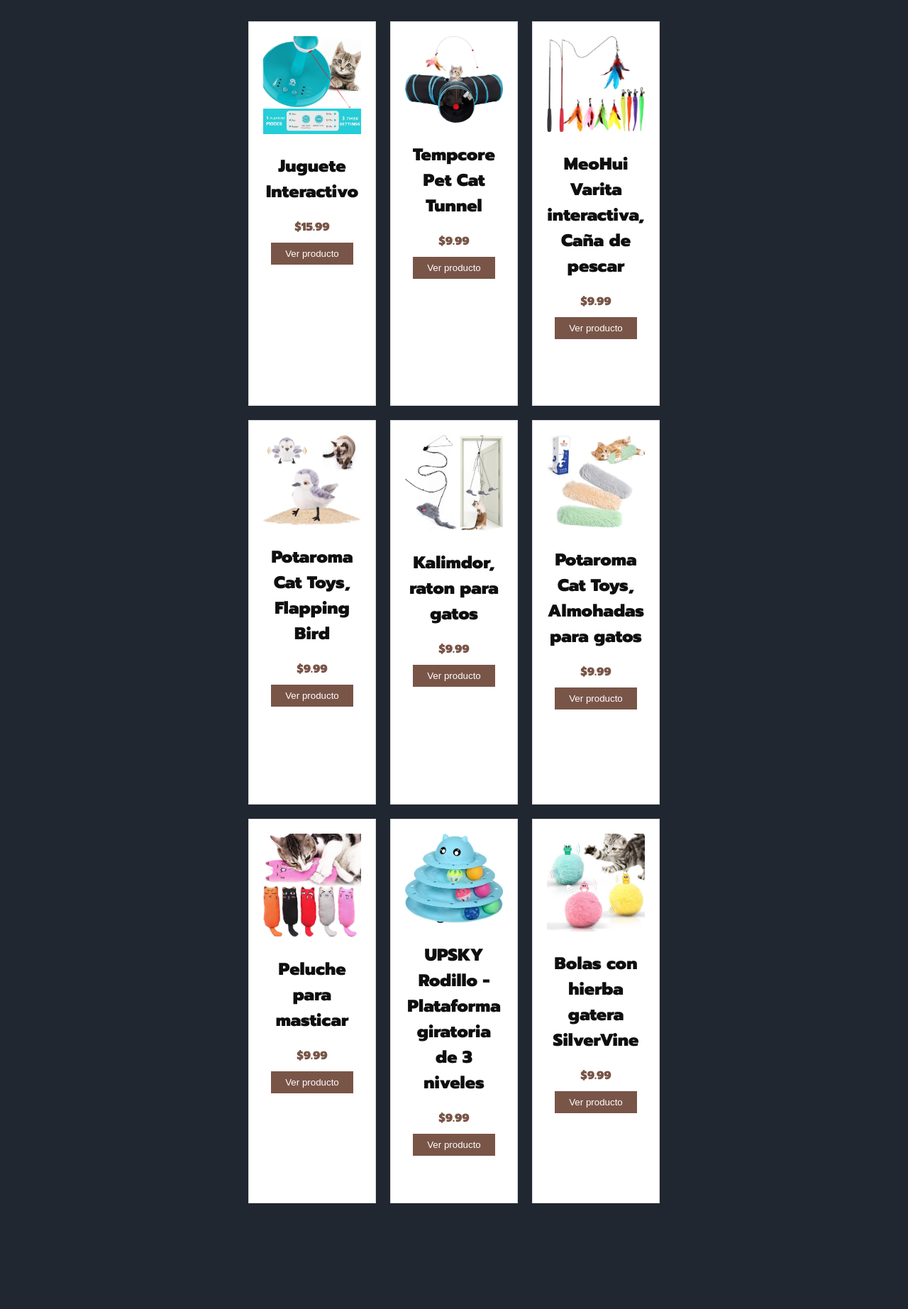
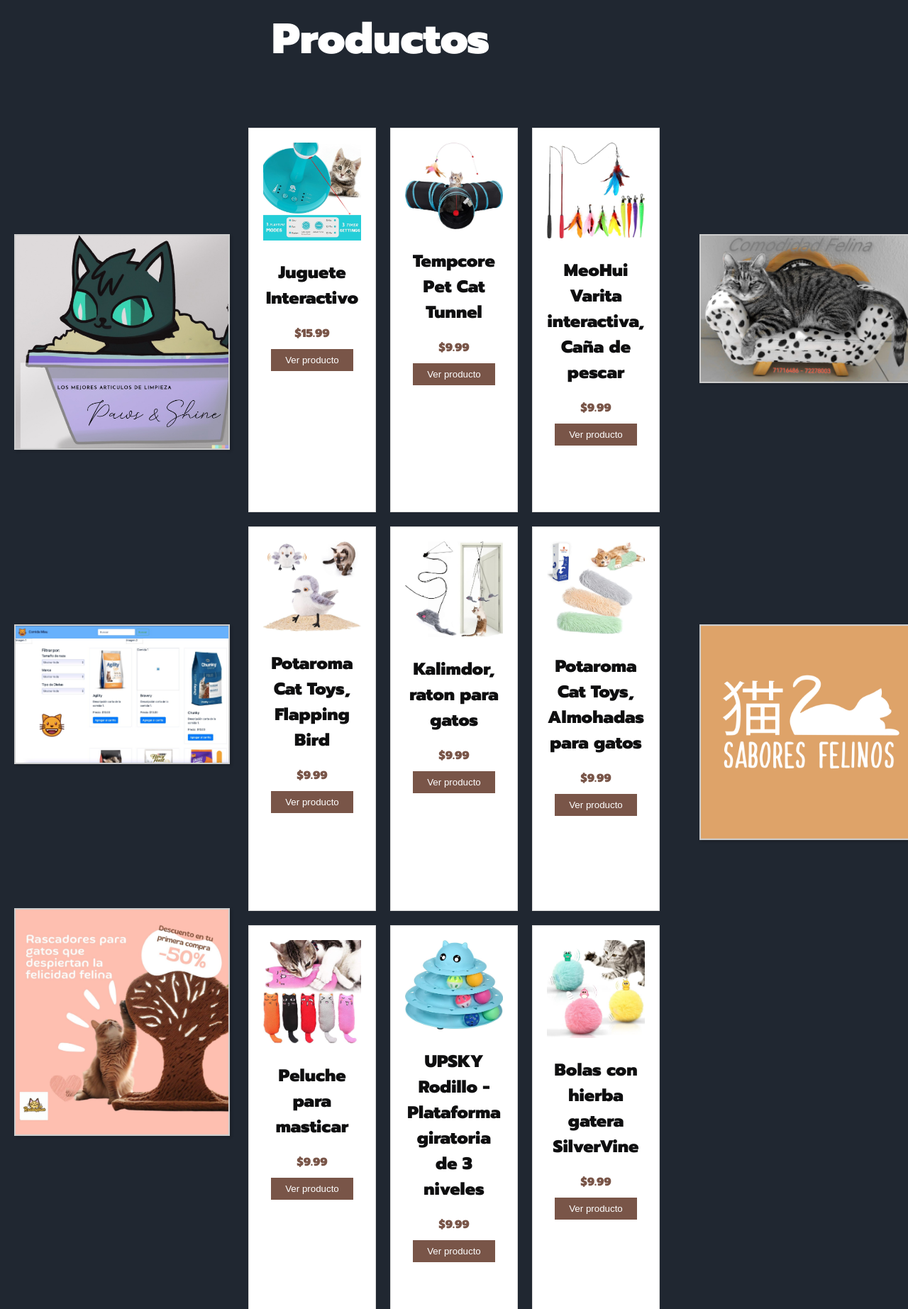
Before and after one commit to jona-terceros/CATOYS, a plain HTML site: page index.html in a window 1280 px wide. Shown: the part 1320-3165 px from the top of the page at 71% size. Drawn offline with Linux system fonts and the light colour scheme.

Commit message:
se agregaron las publicidades correspondientes

```diff
--- a/index.html
+++ b/index.html
@@ -18,16 +18,16 @@
 
   <body>
     <header class="sticky">
-        <nav>
-          <ul>
-            <li><a href="#inicio">Inicio</a></li>
-            <li><a href="#adopt">Adopta un Gato</a></li>
-            <li><a href="#miau">Miau Style</a></li>
-            <li><a href="#about">Acerca de Nosotros</a></li>
-            <li><a href="#contact">Contacto</a></li>
-          </ul>
+      <nav>
+        <ul>
+          <li><a href="javascript:void(0);" onclick="scrollToTop();">Inicio</a></li>
+          <li><a href="https://main--glistening-marshmallow-f21d9b.netlify.app/" target="_blank">Adopta un Gato</a></li>
+          <li><a href="https://luissebastian28.github.io/catStore/"  target="_blank">Miau Style</a></li>
+          <li><a href="#about">Acerca de Nosotros</a></li>
+          <li><a href="#footer">Contacto</a></li>
+        </ul>
+      </nav>
 
-        </nav>
 
         <div class="logo">
           <img src="img/logo.png" alt="Logo de Catoys">
@@ -57,8 +57,26 @@
         <h1>Productos</h1>
       </div>
     </section>
+    <section class="publicidad">
+      <a href="https://merry-zabaione-affca4.netlify.app/" target="_blank">
+        <img src="img/comodidadfelina.jpg" alt="Descripción de la imagen" class="imagen-derecha" >
 
+      </a>
+      <a href="https://dwijanx.github.io/meatProject/" target="_blank">
+        <img src="img/saboresmiau.jpg" alt="Descripción de la imagen" class="imagen-derecha-abajo">
+      </a>
+      <a href="https://6abriel1chiro.github.io/gatitos-ecommerce/" target="_blank">
+        <img src="img/pawsandshine.jpg" alt="Descripción de la imagen" class="imagen-izquierda">
+      </a>
+      <a href="https://mark00es.github.io/PaginaComidaGatos/" target="_blank">
+        <img src="img/comidagato.jpg" alt="Descripción de la imagen" class="imagen-izquierda-abajo">
+      </a>
+      <a href="https://melinagutierrez.github.io/RascaFelicidad/" target="_blank">
+        <img src="img/rascadores.jpg" alt="Descripción de la imagen" class="imagen-izquierda-abajo-abajo">
+      </a>
+    </section>
     <section class="productos">
+
       <article class="producto">
 
           <img src="/img/juguete1.jpg" alt="Juguete para gato 1">
@@ -148,7 +166,7 @@
     </section>
     <section id="footer">
       <footer>
-          <p>Catoys</p>
+          <p>© 2023 Cat Toys Store. All rights reserved.</p>
           <div class="redes">
               <a href="https://api.whatsapp.com/send?phone=59161616470&text=Hola%20Jonatan!%20Me%20quiero%20contactar%20contigo"><i class="fa-brands fa-whatsapp"></i></a>
               <a href="https://github.com/jona-terceros" target= "_blank"><i class="fa-brands fa-github"></i></a>
@@ -157,5 +175,14 @@
 
       </footer>
     </section>
+    <script>
+      // Función para manejar el clic en el enlace "Inicio"
+      function scrollToTop() {
+        window.scrollTo({
+          top: 0,
+          behavior: "smooth" // Esto proporciona un desplazamiento suave
+        });
+      }
+    </script>
   </body>
   </html>
--- a/style.css
+++ b/style.css
@@ -34,14 +34,14 @@ section h1 {
 section h3 {
   position: absolute; /* Agrega posición absoluta para mover el párrafo */
   font-size: 30px; /* Cambia el tamaño de la fuente */
-  top: 220px; /* Ajusta la distancia desde la parte superior */
+  top: 300px; /* Ajusta la distancia desde la parte superior */
   left: 450px; /* Ajusta la distancia desde la derecha */
 
 
 }
 .gato2 {
   position: absolute; /* Establece una posición absoluta */
-  top: 340px; /* Ajusta la distancia desde la parte superior */
+  top: 450px; /* Ajusta la distancia desde la parte superior */
   left: 600px; /* Ajusta la distancia desde la izquierda */
   width: 300px; /* Ajusta el ancho de la imagen */
   height: auto; /* Permite que la imagen mantenga su relación de aspecto */
@@ -174,7 +174,7 @@ nav a:hover {
   display: grid;
   grid-template-columns: repeat(3, 1fr); /* Distribución equitativa de columnas */
   gap: 20px;
-  margin: -300px 350px 0 350px; /* Ajusta el margen superior e inferior según sea necesario */
+  margin: -700px 350px 0 350px; /* Ajusta el margen superior e inferior según sea necesario */
 }
 section:nth-child(2) {
   position: relative; /* Establece una posición relativa */
@@ -184,11 +184,9 @@ section:nth-child(2) {
 /* Estilo del título "Productos" */
 .title2 h1 {
   font-size: 60px; /* Cambia el tamaño de la fuente */
-
-  text-align: left; /* Alinea el texto a la izquierda */
   position: absolute; /* Establece una posición absoluta */
-  top: 100px; /* Ajusta la distancia desde la parte superior */
-  right: 520px; /* Ajusta la distancia desde la izquierda */
+  top: 230px; /* Ajusta la distancia desde la parte superior */
+  right: 590px; /* Ajusta la distancia desde la izquierda */
 }
 .producto {
   background-color: white;
@@ -264,3 +262,60 @@ footer p {
   margin: 5px;
   font-size: 26px;
 }
+
+.publicidad {
+  position: relative;
+}
+
+.imagen-derecha,
+.imagen-derecha-abajo {
+  position: absolute;
+  z-index: 1;
+  border: 2px solid #ccc;
+  box-shadow: 2px 2px 4px rgba(0, 0, 0, 0.2);
+}
+.imagen-izquierda,
+.imagen-izquierda-abajo {
+  position: absolute;
+  z-index: 1;
+  border: 2px solid #ccc;
+  box-shadow: 2px 2px 4px rgba(0, 0, 0, 0.2);
+}
+.imagen-izquierda-abajo-abajo{
+  position: absolute;
+  z-index: 1;
+  border: 2px solid #ccc;
+  box-shadow: 2px 2px 4px rgba(0, 0, 0, 0.2);
+}
+
+.imagen-derecha {
+  top: 50px;
+  right: -10px;
+  width: 300px;
+  height: auto;
+}
+
+.imagen-derecha-abajo {
+  top: 600px;
+  right: -10px;
+  width: 300px;
+  height: auto;
+}
+.imagen-izquierda {
+  top: 50px;
+  left: 20px;
+  width: 300px;
+  height: auto;
+}
+.imagen-izquierda-abajo {
+  top: 600px;
+  left: 20px;
+  width: 300px;
+  height: auto;
+}
+.imagen-izquierda-abajo-abajo {
+  top: 1000px;
+  left: 20px;
+  width: 300px;
+  height: auto;
+}
```
Also changed, not shown: acerca.html (added, +39 -0 lines), producto1.html (+2 -2 lines), img/comidagato.jpg (added), img/comodidadfelina.jpg (added), img/pawsandshine.jpg (added), img/rascadores.jpg (added), img/saboresmiau.jpg (added).
